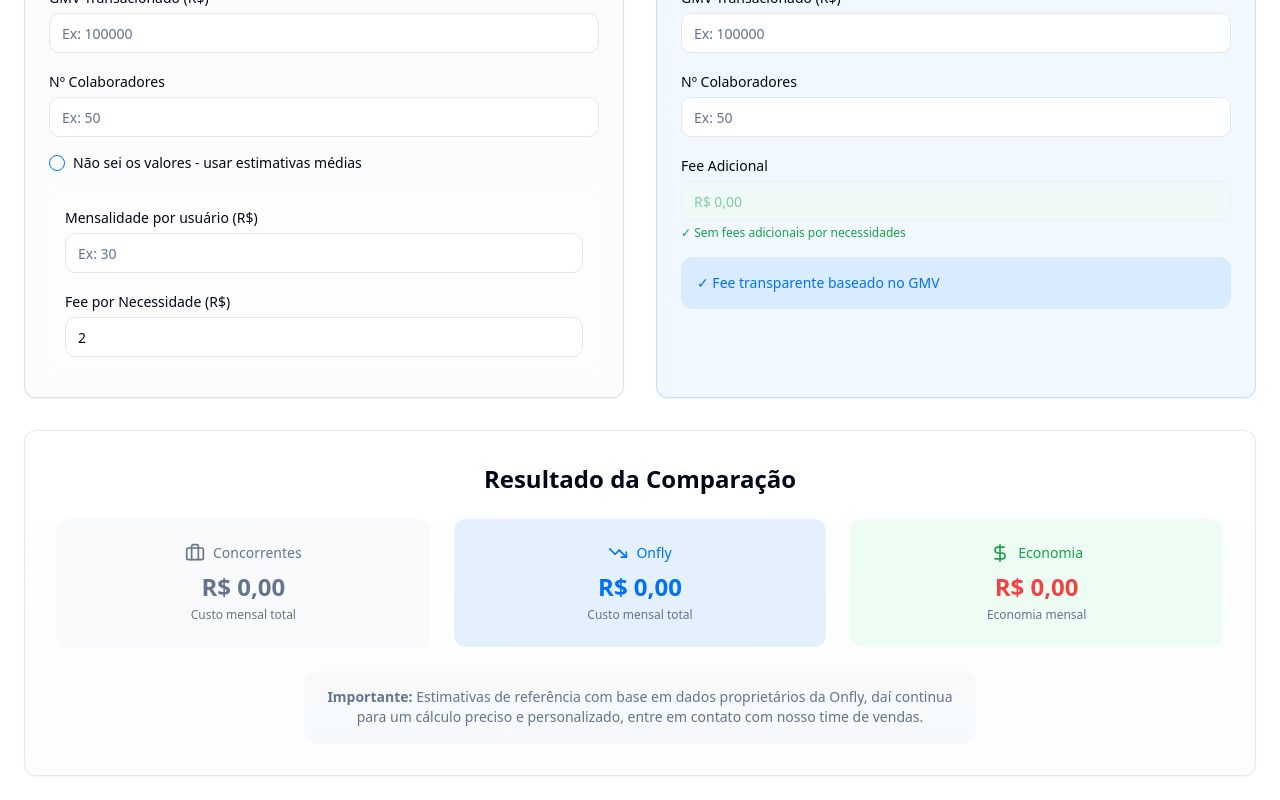
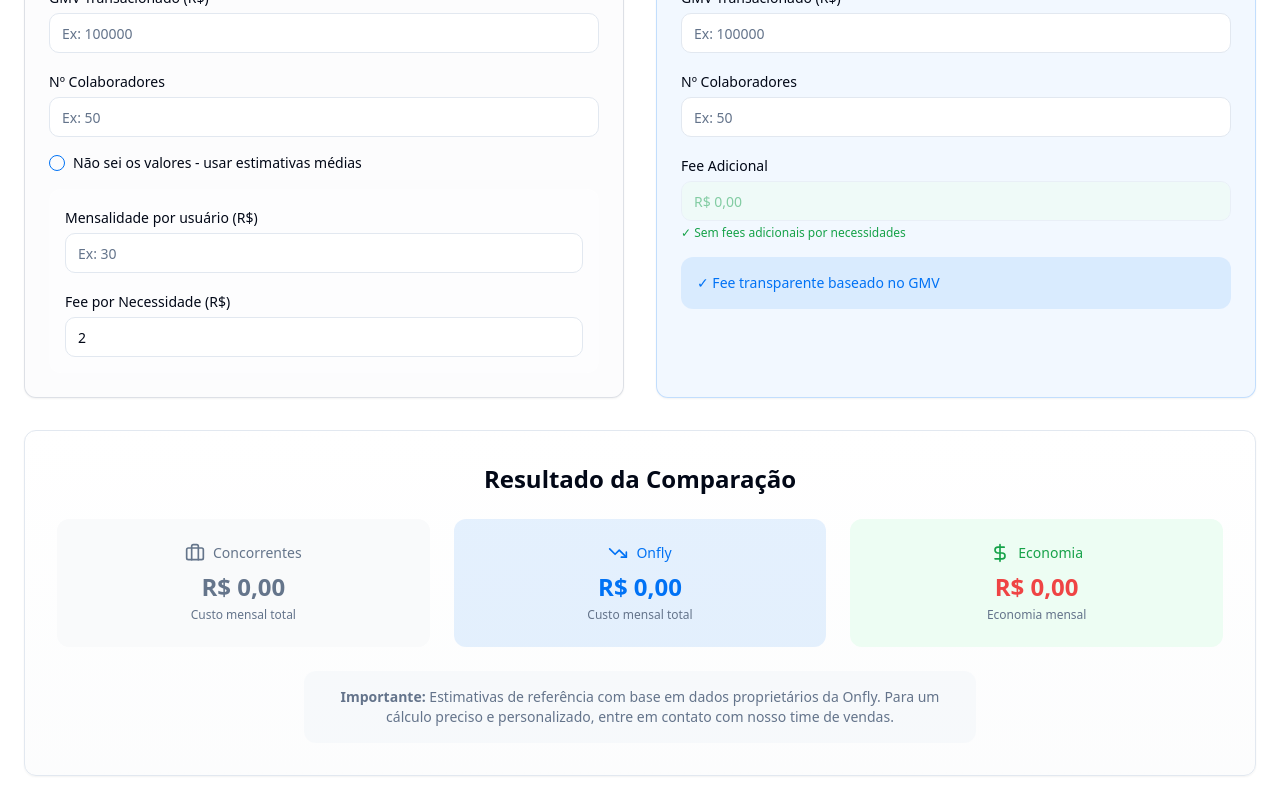
Before and after one commit to MarketingOnfly/onfly-fee-saver, a React (Vite) app: page / in a window 1280 px wide. Shown: the part 300-1100 px from the top of the page. Built offline with nearby package versions, Linux system fonts and the light colour scheme.

Commit message:
Revert "Importante" note
Revert the changes made to the "Importante" note, restoring it to its previous version.

```diff
--- a/src/components/CostCalculator.tsx
+++ b/src/components/CostCalculator.tsx
@@ -317,8 +317,8 @@ const CostCalculator = () => {
 
             <div className="max-w-2xl mx-auto p-4 bg-muted/50 rounded-lg">
               <p className="text-sm text-muted-foreground">
-                <strong>Importante:</strong> Estimativas de referência com base em dados proprietários da Onfly,
-                daí continua para um cálculo preciso e personalizado, entre em contato com nosso time de vendas.
+                <strong>Importante:</strong> Estimativas de referência com base em dados proprietários da Onfly.
+                Para um cálculo preciso e personalizado, entre em contato com nosso time de vendas.
               </p>
             </div>
           </div>
```
